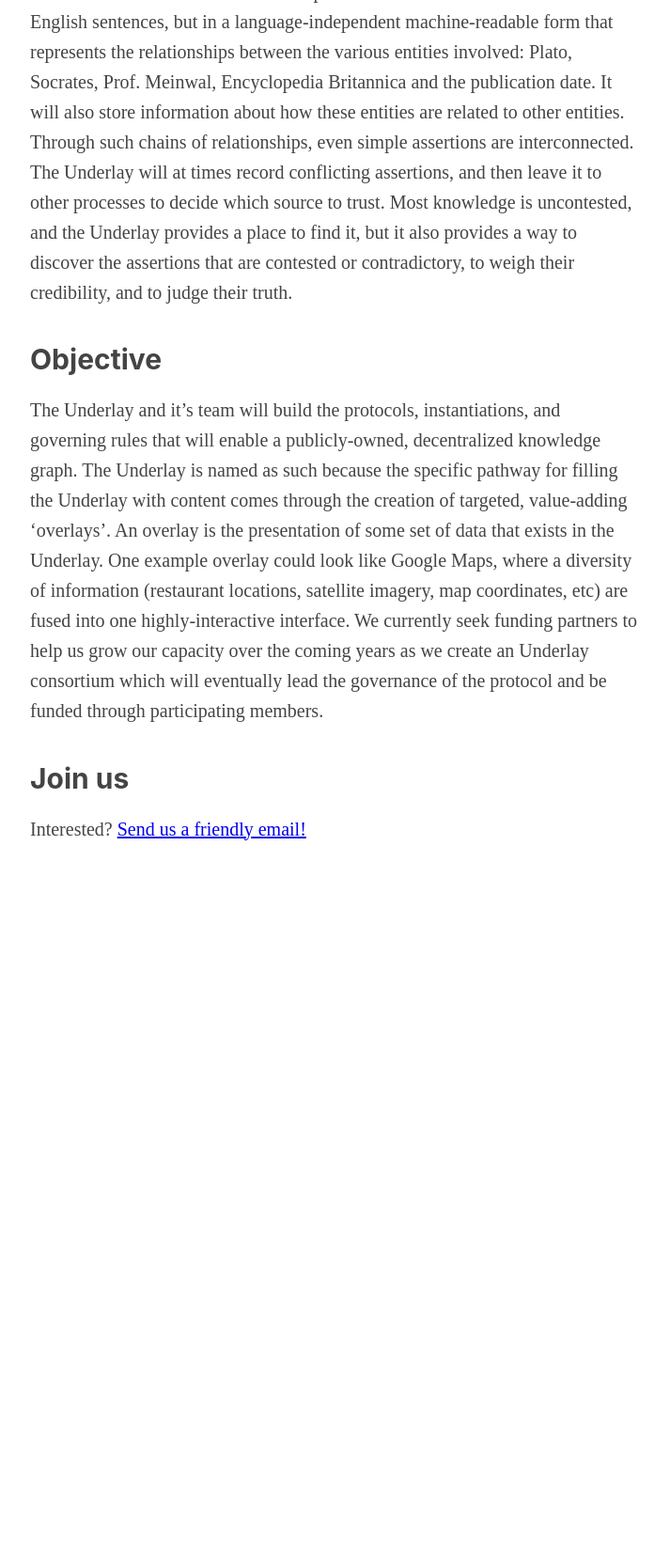
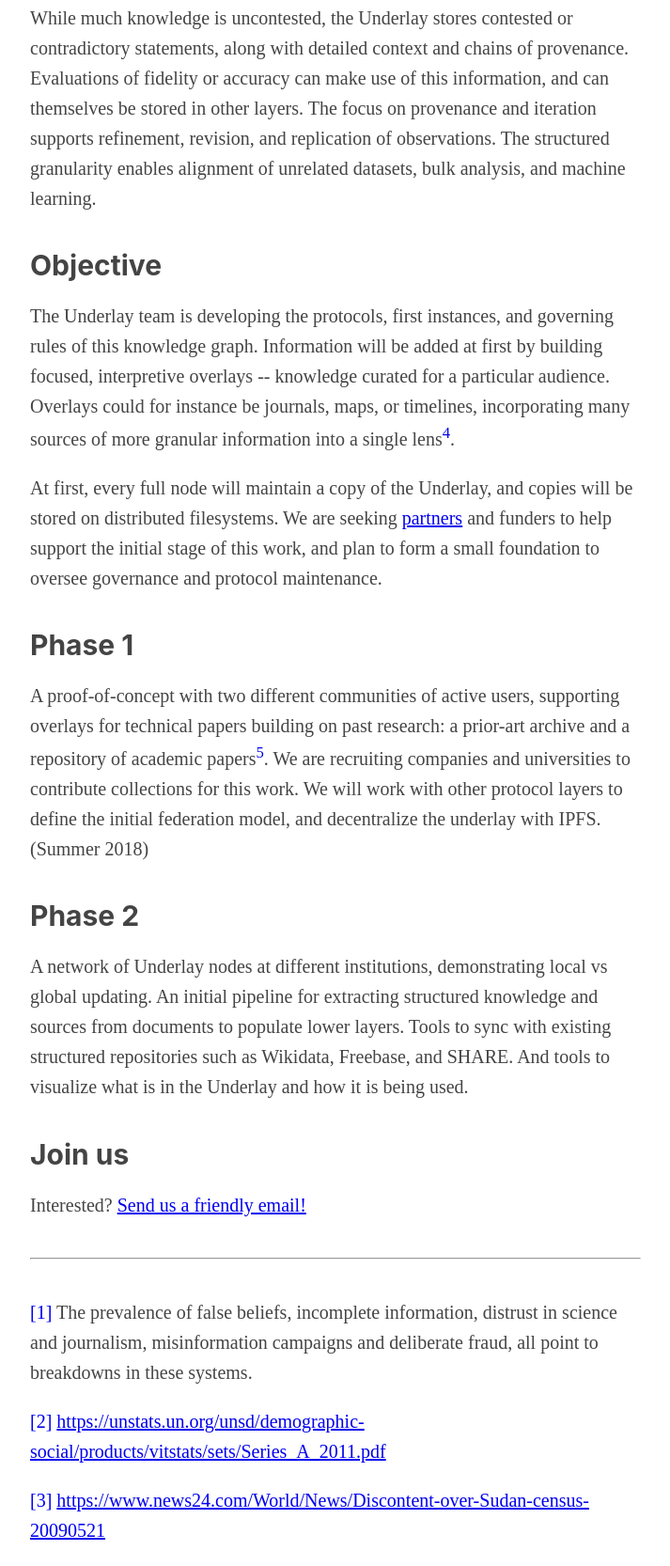
Before and after one commit to Underlay/underlay-site, a plain HTML site: page index.html in a window 1280 px wide. Shown: the part 1134-2800 px from the top of the page at 94% size, without its empty margins (283-996 px from the left). Before the commit the page ends 2072 px from the top, so only its background shows below. Drawn offline with Linux system fonts and the light colour scheme.

Commit message:
Update text with SJ's changes

```diff
--- a/index.html
+++ b/index.html
@@ -23,6 +23,18 @@
 				font-style: italic;
 				font-size: 16px;
 			}
+			.sup {
+				text-decoration: none;
+			}
+			hr {
+				margin: 2em 0em;
+			}
+			.footnotes div {
+				margin-bottom: 1em;
+			}
+			a {
+				color: rgb(0, 0, 238);
+			}
 		</style>
 		<link rel="icon" type="image/png" sizes="256x256" href="/favicon.png"/>
 
@@ -38,18 +50,45 @@
 	<body>
 		<h1>The Underlay</h1>
 		<div class="authors">Danny Hillis, SJ Klein, Travis Rich</div>
-		<p>The Underlay is a global, decentralized graph database of publicly available knowledge that will make the structured knowledge of humanity available for the creation of analysis and tools. The Underlay is decentralized and hosted by a network of cooperating institutions (MIT and Harvard initially) and individuals such that no single group can control the content. The creation of the Underlay is the first attempt to replicate the rich, diverse knowledge graphs owned by private organizations in a public, decentralized manner.</p>
+		<p>The Underlay is a global, decentralized graph database of public knowledge. It is decentralized, with initial hosts including MIT, Harvard, and individuals, such that no single group controls the content. This is the first attempt to replicate the richness of knowledge graphs owned by private organizations in a public, decentralized manner.</p>
 
 		<h2>Rationale</h2>
-		<p>Technology has vastly expanded the rate of knowledge creation and dissemination. That gives us access to more knowledge from more sources, but it also makes the job of discovering and assessing it more difficult. The prevalence of false beliefs, decisions based on bad or incomplete information, distrust in science and journalism, misinformation campaigns and deliberate fraud, provide evidence that our system for sharing and judging knowledge is no longer sufficient. Importantly, most knowledge aggregation tools are owned privately and not available for public use (e.g. Google Knowledge Graph, Wolfram Alpha, Web of Science). As machines become smarter, the creation of richer collections of machine-readable knowledge is inevitable. What is not inevitable is whether they will be proprietary assets of commercial enterprises or a public resource, freely available to all.</p>
+		<p>While knowledge production is accelerating, systems for sharing and assessing knowledge are falling behind<a class="sup" href="#fn1"><sup id="sup1">1</sup></a>. Powerful collections of machine-readable knowledge are growing in importance each year, but most are privately owned (e.g., Google’s <i>Knowledge Graph</i>, <i>Wolfram Alpha</i>, <i>Scopus</i>). The Underlay aims to secure such a collection as a public resource. It also gives chains of provenance a central place in its data model, to help tease out bias or error that can appear at different layers of assumption, synthesis, and evaluation.</p>
 
-		<h2>Technical Description</h2>
-		<p>The Underlay is not a storage of facts, but rather declarations of truth, along with citations of who made them and where. For example, it does not contain the assertion that “Plato was a student of Socrates”, but rather that “Plato was a student of Socrates, according to Prof. Meinwal’s article in Encyclopedia Britannica, published May 27, 1999.” It also includes other citations of other sources that state the same relationship. It does not store this information as English sentences, but in a language-independent machine-readable form that represents the relationships between the various entities involved: Plato, Socrates, Prof. Meinwal, Encyclopedia Britannica and the publication date. It will also store information about how these entities are related to other entities. Through such chains of relationships, even simple assertions are interconnected. The Underlay will at times record conflicting assertions, and then leave it to other processes to decide which source to trust. Most knowledge is uncontested, and the Underlay provides a place to find it, but it also provides a way to discover the assertions that are contested or contradictory, to weigh their credibility, and to judge their truth.</p>
+		<h2>Description</h2>
+		<p>The Underlay aggregates statements and reported observations, along with citations of who made and who published them. For example, it would not contain the bare assertion that "Sudan’s population was 39M in 2008", but rather that "Sudan’s population was 'provisionally' 39M in 2008, according to the UN’s statistics division in 2011<a class="sup" href="#fn2"><sup id="sup2">2</sup></a>, referencing Sudan’s national census, as reported by its Central Bureau of Statistics, and as contested by the Southern People's Liberation Movement.<a class="sup" href="#fn3"><sup id="sup3">3</sup></a>"  It would also include estimates from different sources and years. This information, stored in a language-independent and machine-readable form, represents relationships between these entities: Sudan, the UN, the Sudanese statistics bureau, the liberation movement, Sudan’s population and census, and the relevant publication dates.  The Underlay will also store information about how these statements were recorded.</p>
+		<p>While much knowledge is uncontested, the Underlay stores contested or contradictory statements, along with detailed context and chains of provenance. Evaluations of fidelity or accuracy can make use of this information, and can themselves be stored in other layers. The focus on provenance and iteration supports refinement, revision, and replication of observations. The structured granularity enables alignment of unrelated datasets, bulk analysis, and machine learning.</p>
 
 		<h2>Objective</h2>
-		<p>The Underlay and it’s team will build the protocols, instantiations, and governing rules that will enable a publicly-owned, decentralized knowledge graph. The Underlay is named as such because the specific pathway for filling the Underlay with content comes through the creation of targeted, value-adding ‘overlays’. An overlay is the presentation of some set of data that exists in the Underlay. One example overlay could look like Google Maps, where a diversity of information (restaurant locations, satellite imagery, map coordinates, etc) are fused into one highly-interactive interface. We currently seek funding partners to help us grow our capacity over the coming years as we create an Underlay consortium which will eventually lead the governance of the protocol and be funded through participating members.</p>
+		<p>The Underlay team is developing the protocols, first instances, and governing rules of this knowledge graph. Information will be added at first by building focused, interpretive overlays -- knowledge curated for a particular audience. Overlays could for instance be journals, maps, or timelines, incorporating many sources of more granular information into a single lens<a class="sup" href="#fn4"><sup id="sup4">4</sup></a>.</p>
+		<p>At first, every full node will maintain a copy of the Underlay, and copies will be stored on distributed filesystems.  We are seeking <a href="mailto:underlay@media.mit.edu">partners</a> and funders to help support the initial stage of this work, and plan to form a small foundation to oversee governance and protocol maintenance.</p>
+
+		<h2>Phase 1</h2>
+		<p>A proof-of-concept with two different communities of active users, supporting overlays for technical papers building on past research: a prior-art archive and a repository of academic papers<a class="sup" href="#fn5"><sup id="sup5">5</sup></a>. We are recruiting companies and universities to contribute collections for this work.  We will work with other protocol layers to define the initial federation model, and decentralize the underlay with IPFS. (Summer 2018)</p>
+
+		<h2>Phase 2</h2>
+		<p>A network of Underlay nodes at different institutions, demonstrating local vs global updating. An initial pipeline for extracting structured knowledge and sources from documents to populate lower layers. Tools to sync with existing structured repositories such as Wikidata, Freebase, and SHARE.  And tools to visualize what is in the Underlay and how it is being used.</p>
 
 		<h2>Join us</h2>
 		<p>Interested? <a href="mailto:underlay@media.mit.edu">Send us a friendly email!</a></p>
+
+		<hr></hr>
+		<div class="footnotes">
+			<div id="fn1">
+				<a class="sup" href="#sup1">[1]</a> The prevalence of false beliefs, incomplete information, distrust in science and journalism, misinformation campaigns and deliberate fraud, all point to breakdowns in these systems.
+			</div>
+			<div id="fn2">
+				<a class="sup" href="#sup2">[2]</a> <a href="https://unstats.un.org/unsd/demographic-social/products/vitstats/sets/Series_A_2011.pdf">https://unstats.un.org/unsd/demographic-social/products/vitstats/sets/Series_A_2011.pdf</a>
+			</div>
+			<div id="fn3">
+				<a class="sup" href="#sup3">[3]</a> <a href="https://www.news24.com/World/News/Discontent-over-Sudan-census-20090521">https://www.news24.com/World/News/Discontent-over-Sudan-census-20090521</a>
+			</div>
+			<div id="fn4">
+				<a class="sup" href="#sup4">[4]</a> E.g., experimental data, reference works, building locations, satellite imagery, business reviews, historical.
+			</div>
+			<div id="fn5">
+				<a class="sup" href="#sup5">[5]</a> Currently including Cisco’s prior art.
+			</div>
+		</div>
 	</body>
 </html>
```
